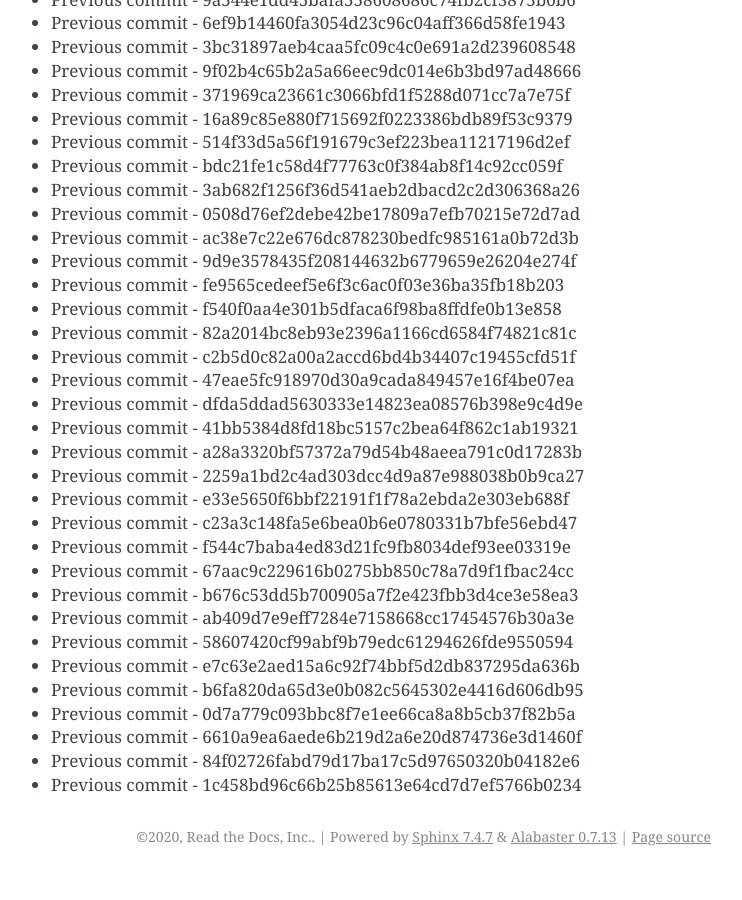
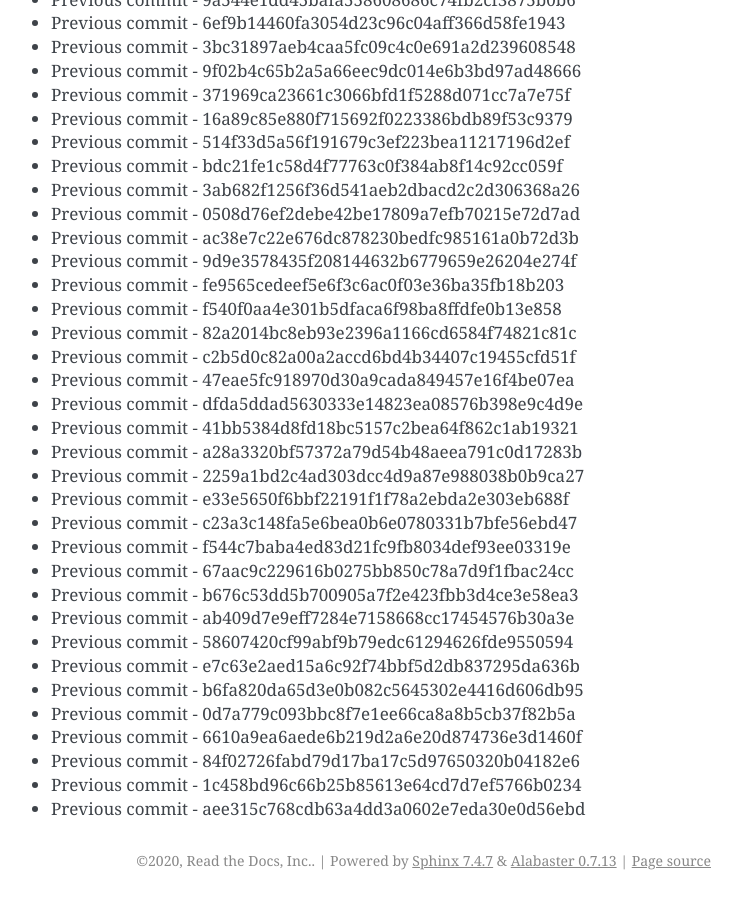
Before and after one commit to readthedocs/rtd-git-stresstest, a Sphinx documentation site: the page built from docs/updates.rst, in a window 1280 px wide and 900 px high, scrolled down 25833 px. Shown: the whole window, without its empty margins (399-1141 px from the left). Built offline with Sphinx 7.4.7, drawn with Linux system fonts in a browser that asks for light colours; before the commit the page ends 26709 px from its top, so only the background shows below that.

Commit message:
Generating commit from previous: aee315c768cdb63a4dd3a0602e7eda30e0d56ebd

```diff
--- a/docs/updates.rst
+++ b/docs/updates.rst
@@ -1117,3 +1117,4 @@ It can be tested for any performance characteristics.
 * Previous commit - 6610a9ea6aede6b219d2a6e20d874736e3d1460f
 * Previous commit - 84f02726fabd79d17ba17c5d97650320b04182e6
 * Previous commit - 1c458bd96c66b25b85613e64cd7d7ef5766b0234
+* Previous commit - aee315c768cdb63a4dd3a0602e7eda30e0d56ebd
```
